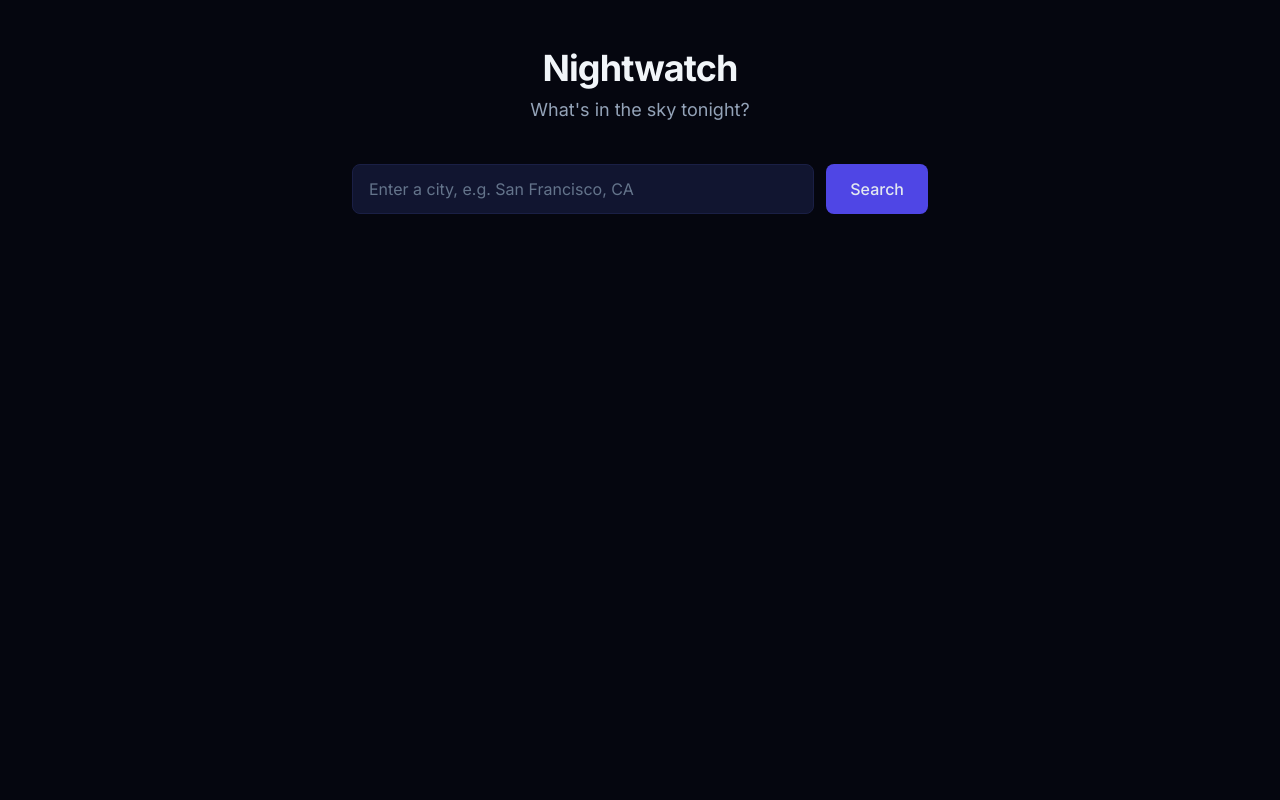
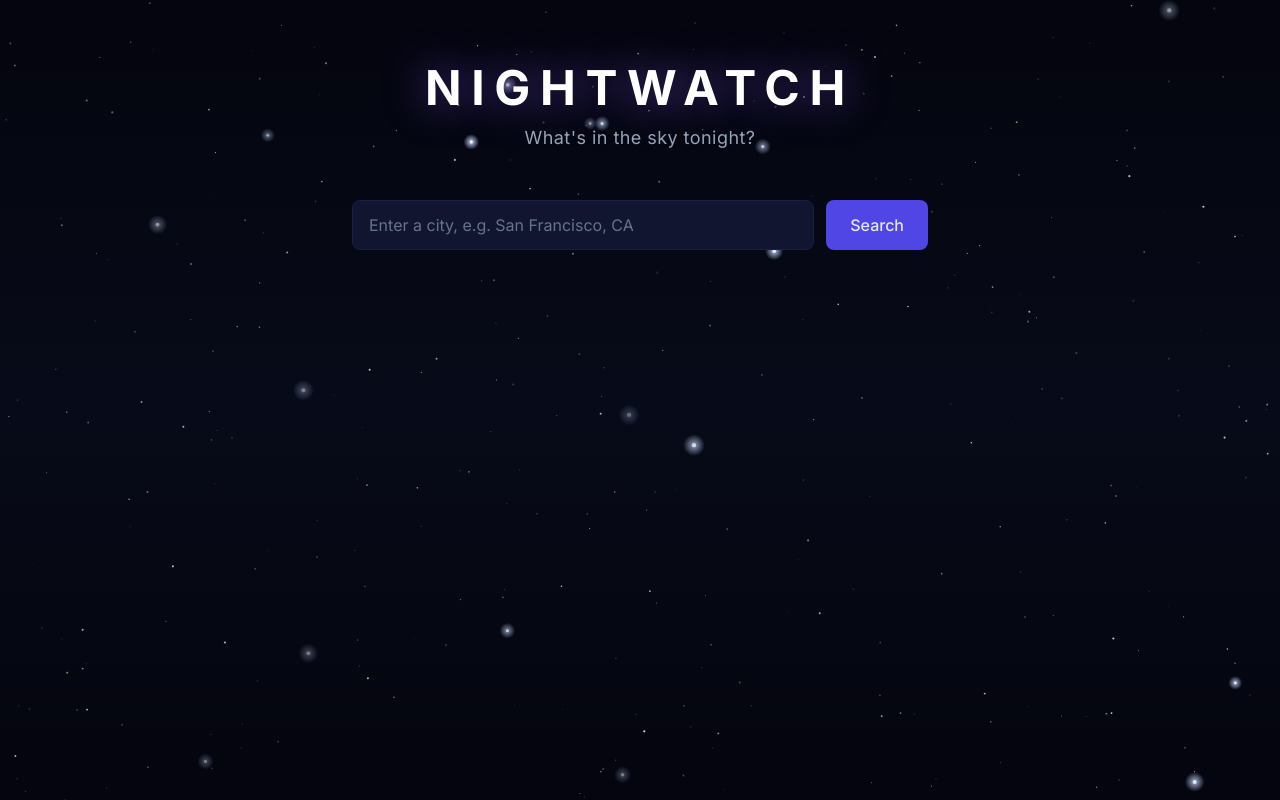
Before and after one commit to shlokrj/nightwatch, a React (Vite) app in the folder frontend/: page / in a window 1280 px wide. Built offline with nearby package versions, Linux system fonts and the light colour scheme.

Commit message:
Some UI changes (bad)

```diff
--- a/frontend/src/App.jsx
+++ b/frontend/src/App.jsx
@@ -1,6 +1,7 @@
 import { useState } from "react";
 import LocationSearch from "./components/LocationSearch";
 import SkyReport from "./components/SkyReport";
+import StarField from "./components/StarField";
 import { fetchSkyReport } from "./api/sky";
 
 export default function App() {
@@ -22,10 +23,18 @@ export default function App() {
   }
 
   return (
-    <div className="min-h-screen bg-night-950 px-4 py-12 flex flex-col items-center gap-10">
+    <div className="relative min-h-screen">
+      <StarField />
+
+      <div className="relative z-10 px-4 py-16 flex flex-col items-center gap-12">
         <header className="text-center">
-        <h1 className="text-4xl font-bold tracking-tight text-slate-100">Nightwatch</h1>
-        <p className="text-slate-400 mt-2 text-lg">What's in the sky tonight?</p>
+          <h1 className="text-5xl font-bold tracking-widest text-white uppercase"
+              style={{ letterSpacing: "0.2em", textShadow: "0 0 40px rgba(139,92,246,0.6)" }}>
+            Nightwatch
+          </h1>
+          <p className="text-slate-400 mt-3 text-lg tracking-wide">
+            What's in the sky tonight?
+          </p>
         </header>
 
         <LocationSearch onSearch={handleSearch} loading={loading} />
@@ -36,5 +45,6 @@ export default function App() {
 
         {report && <SkyReport report={report} />}
       </div>
+    </div>
   );
 }
--- /dev/null
+++ b/frontend/src/components/StarField.jsx
@@ -0,0 +1,104 @@
+import { useEffect, useRef } from "react";
+
+const NUM_STARS = 320;
+const NUM_BRIGHT = 18;
+
+function randomBetween(a, b) {
+  return a + Math.random() * (b - a);
+}
+
+export default function StarField() {
+  const canvasRef = useRef(null);
+
+  useEffect(() => {
+    const canvas = canvasRef.current;
+    const ctx = canvas.getContext("2d");
+    let animId;
+
+    function resize() {
+      canvas.width = window.innerWidth;
+      canvas.height = window.innerHeight;
+    }
+    resize();
+    window.addEventListener("resize", resize);
+
+    // Generate stars once
+    const stars = Array.from({ length: NUM_STARS }, () => ({
+      x: Math.random(),
+      y: Math.random(),
+      r: randomBetween(0.4, 1.1),
+      baseAlpha: randomBetween(0.4, 0.9),
+      speed: randomBetween(0.0003, 0.0012),
+      offset: Math.random() * Math.PI * 2,
+    }));
+
+    // A few larger, brighter accent stars
+    const brightStars = Array.from({ length: NUM_BRIGHT }, () => ({
+      x: Math.random(),
+      y: Math.random(),
+      r: randomBetween(1.2, 2.2),
+      baseAlpha: randomBetween(0.6, 1.0),
+      speed: randomBetween(0.0004, 0.001),
+      offset: Math.random() * Math.PI * 2,
+    }));
+
+    let t = 0;
+    function draw() {
+      const w = canvas.width;
+      const h = canvas.height;
+      ctx.clearRect(0, 0, w, h);
+
+      // Deep space gradient background
+      const grad = ctx.createLinearGradient(0, 0, 0, h);
+      grad.addColorStop(0, "#04050e");
+      grad.addColorStop(0.5, "#070a18");
+      grad.addColorStop(1, "#04050e");
+      ctx.fillStyle = grad;
+      ctx.fillRect(0, 0, w, h);
+
+      // Draw regular stars
+      for (const s of stars) {
+        const alpha = s.baseAlpha * (0.6 + 0.4 * Math.sin(t * s.speed * 1000 + s.offset));
+        ctx.beginPath();
+        ctx.arc(s.x * w, s.y * h, s.r, 0, Math.PI * 2);
+        ctx.fillStyle = `rgba(255, 255, 255, ${alpha})`;
+        ctx.fill();
+      }
+
+      // Draw bright accent stars with a soft glow
+      for (const s of brightStars) {
+        const alpha = s.baseAlpha * (0.7 + 0.3 * Math.sin(t * s.speed * 1000 + s.offset));
+        const glow = ctx.createRadialGradient(s.x * w, s.y * h, 0, s.x * w, s.y * h, s.r * 5);
+        glow.addColorStop(0, `rgba(200, 220, 255, ${alpha})`);
+        glow.addColorStop(1, "rgba(200, 220, 255, 0)");
+        ctx.beginPath();
+        ctx.arc(s.x * w, s.y * h, s.r * 5, 0, Math.PI * 2);
+        ctx.fillStyle = glow;
+        ctx.fill();
+
+        ctx.beginPath();
+        ctx.arc(s.x * w, s.y * h, s.r, 0, Math.PI * 2);
+        ctx.fillStyle = `rgba(240, 248, 255, ${alpha})`;
+        ctx.fill();
+      }
+
+      t += 16;
+      animId = requestAnimationFrame(draw);
+    }
+
+    draw();
+
+    return () => {
+      cancelAnimationFrame(animId);
+      window.removeEventListener("resize", resize);
+    };
+  }, []);
+
+  return (
+    <canvas
+      ref={canvasRef}
+      className="fixed inset-0 w-full h-full"
+      style={{ zIndex: 0 }}
+    />
+  );
+}
--- a/frontend/src/index.css
+++ b/frontend/src/index.css
@@ -3,6 +3,7 @@
 @tailwind utilities;
 
 body {
-  background-color: #05060f;
+  background-color: #04050e;
   color: #e2e8f0;
+  overflow-x: hidden;
 }
```
Lines whose indentation alone changed are shown as unchanged.
